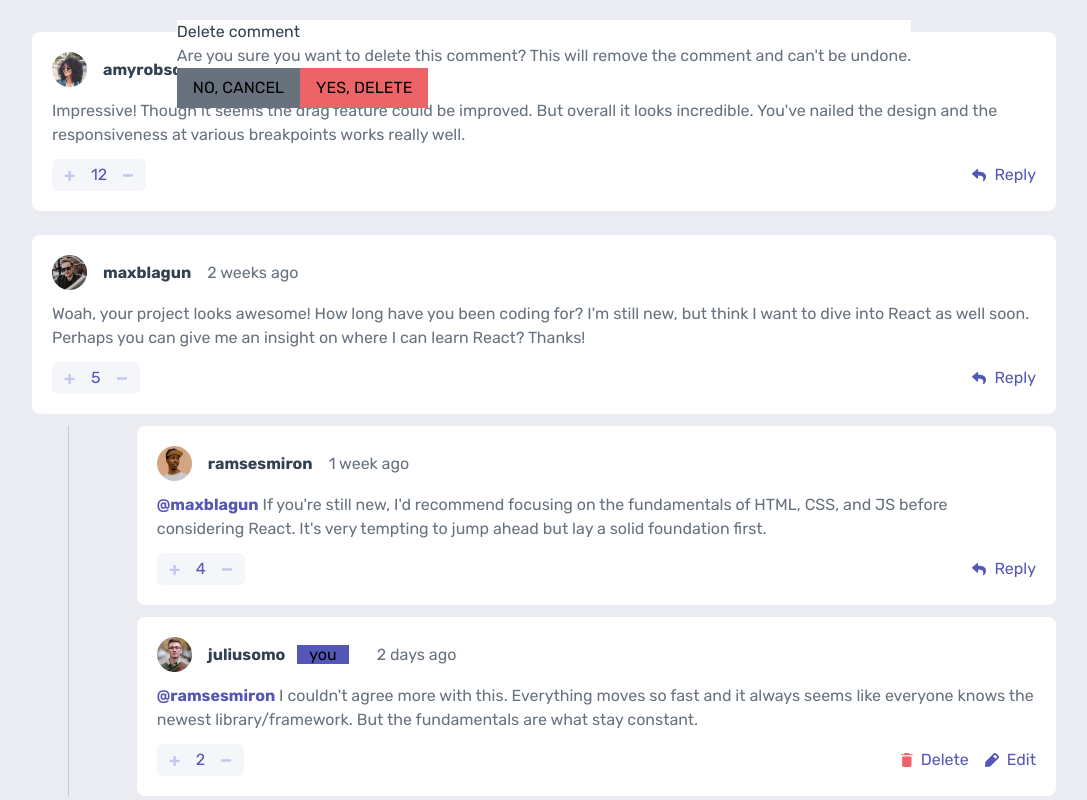
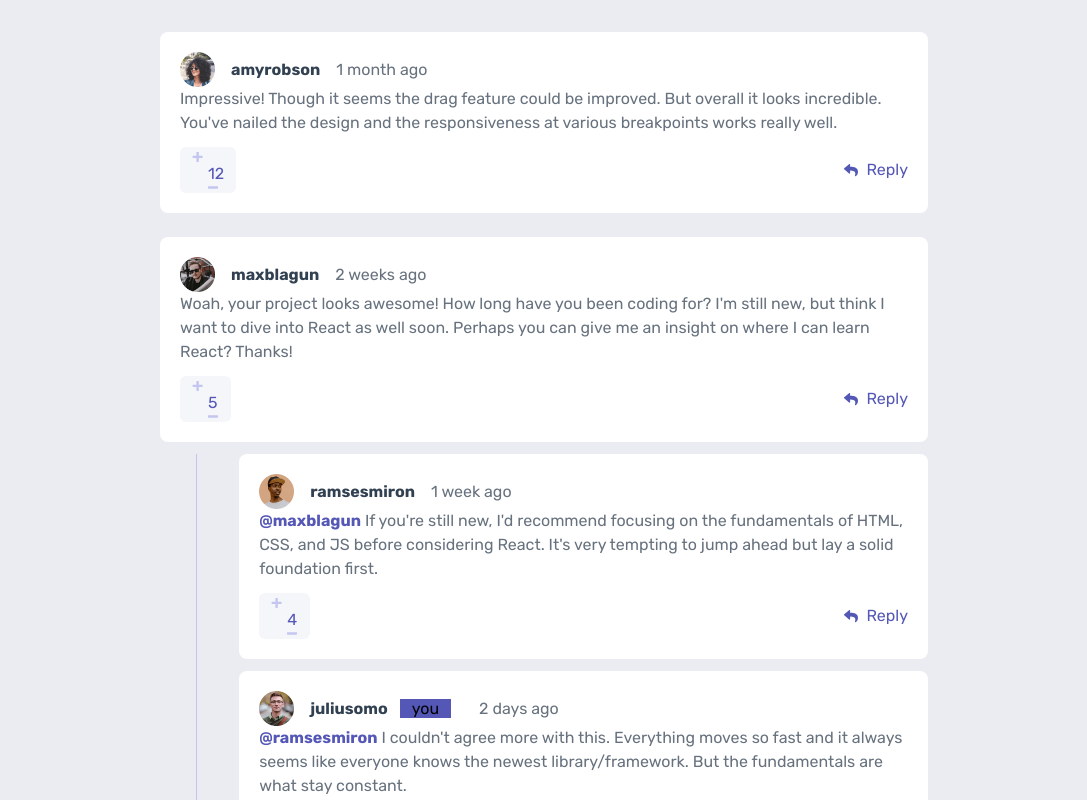
Before and after one commit to NinfarZ/interactive-comments-section, a Next.js app: page / in a window 1280 px wide. Shown: the top 800 px of the page, without its empty margins (96-1183 px from the left). Built offline with nearby package versions, Linux system fonts and the light colour scheme.

Commit message:
Updated delete button warning

```diff
--- a/pages/Comment.js
+++ b/pages/Comment.js
@@ -2,6 +2,7 @@ import React from 'react'
 import { useState, useEffect, useRef } from 'react'
 import SendComment from './SendComment'
 import moment from 'moment/moment'
+import DeleteWarning from './DeleteWarning'
 
 
 export default function Comment(props) {
@@ -11,26 +12,48 @@ export default function Comment(props) {
     const [isReplying, setIsReplying] = useState(false)
     const [userScore, setUserScore] = useState(0)
     const [isVisible, setIsVisible] = useState(true)
+    const [showDeleteWarning, setShowDeleteWarning] = useState(false);
 
+    function handleShowWarning() {
+        setShowDeleteWarning(true)
+    }
 
     function like() {
-        if (userScore === 1) return
+        if (userScore === -1) return
+        if (userScore === 1) {
+            setScore(score - 1)
+            setUserScore(0)
+        } else {
             setScore(score + 1)
-        setUserScore(userScore + 1)
+            setUserScore(1)
+        }
+
+        console.log("score: ", score)
+        console.log("userscore: ", userScore)
     }
 
     function dislike() {
-        if (userScore === - 1) return
+        if (userScore === 1) return
+        if (userScore === -1) {
+            setScore(score + 1)
+            setUserScore(0)
+        } else {
             setScore(score - 1)
-        setUserScore(userScore - 1)
+            setUserScore(-1)
+        }
     }
 
     function handleHasReplied() {
         setIsReplying(false)
     }
 
-    function removeComment() {
+    function confirmDelete() {
         setIsVisible(false)
+        setShowDeleteWarning(false)
+    }
+
+    function cancelDelete() {
+        setShowDeleteWarning(false)
     }
 
     function editComment() {
@@ -59,11 +82,11 @@ export default function Comment(props) {
         if (props.username === props.currentUser.username) {
             return (
                 <>
-                    <button onClick={removeComment} className='flex space-x-2 items-center py-1 '>
+                    <button onClick={handleShowWarning} className='flex space-x-2 items-center py-1 hover:opacity-50'>
                         <img src='images/icon-delete.svg' alt='delete' />
                         <p className='text-Moderate-blue '>Delete</p>
                     </button>
-                    <button onClick={editComment} className='flex space-x-2 items-center py-1 '>
+                    <button onClick={editComment} className='flex space-x-2 items-center py-1 hover:opacity-50'>
                         <img src='images/icon-edit.svg' alt='edit' />
                         <p className='text-Moderate-blue '>Edit</p>
                     </button>
@@ -71,7 +94,7 @@ export default function Comment(props) {
             )
         }
         return (
-            <button onClick={handleIsReplying} className='flex space-x-2 items-center py-1 '>
+            <button onClick={handleIsReplying} className='flex space-x-2 items-center py-1 hover:opacity-50'>
                 <img src='images/icon-reply.svg' alt='reply' />
                 <p className='text-Moderate-blue '>Reply</p>
             </button>
@@ -80,17 +103,24 @@ export default function Comment(props) {
 
     return (
         <>
-            {isVisible && (
+            {showDeleteWarning && (<>
+                <div className='fixed inset-0 flex items-center justify-center z-10 bg-Dark-blue bg-opacity-50'>
+                    <DeleteWarning onCancel={cancelDelete} onDelete={confirmDelete} />
+                </div>
+            </>)}
+
+            {isVisible && (<div>
+                <div className='bg-White m-3 p-5 rounded-lg max-w-3xl space-y-3'>
                     <div>
-                    <div className='bg-White m-3 p-5 rounded-lg max-w-5xl space-y-3'>
                         <div className='flex justify-start items-center space-x-4'>
                             <img src={props.image.png} width={35} height={35} alt='pfp' />
                             <Username />
                             <span className='text-Grayish-Blue'>{props.createdAt}</span>
                         </div>
                         <Content setIsEditing={setIsEditing} replyingTo={props.replyingTo} content={props.content} isEditing={isEditing} />
+                    </div>
                     <div className='flex justify-between my-3'>
-                            <div className='flex space-x-4 bg-Very-light-gray px-3 py-1 rounded-md'>
+                        <div className='flex md:flex-col space-x-4 bg-Very-light-gray px-3 py-1 rounded-md'>
                             <button onClick={like}>
                                 <img src='images/icon-plus.svg' alt='like' />
                             </button>
@@ -108,10 +138,7 @@ export default function Comment(props) {
                 {isReplying && (
                     <SendComment buttonText={'REPLY'} hasReplied={handleHasReplied} submitComment={props.handleReply} image={props.currentUser.image.png} replyingTo={props.username} />
                 )}
-                </div>
-
-
-            )}
+            </div>)}
         </>
     )
 }
@@ -149,7 +176,7 @@ function ContentEdit(props) {
                 className='bg-White border resize-none border-Light-gray py-2 px-5 rounded-md placeholder:text-start text-Grayish-Blue'
                 placeholder='Add a comment...' />
             <div className='flex justify-end my-4'>
-                <button onClick={handleEditSubmit} className='bg-Moderate-blue px-3 py-1 rounded-md'>UPDATE</button>
+                <button onClick={handleEditSubmit} className='bg-Moderate-blue px-3 py-1 rounded-md hover:opacity-50'>UPDATE</button>
             </div>
 
         </div>
--- a/pages/DeleteWarning.js
+++ b/pages/DeleteWarning.js
@@ -1,16 +1,17 @@
 import React from 'react'
 
-export default function DeleteWarning() {
+export default function DeleteWarning(props) {
     return (
-        <div className='absolute m-auto'>
-            <div className='bg-White'>
-                <h1 className='text-Dark-blue'>Delete comment</h1>
-                <p className='text-Grayish-Blue'>Are you sure you want to delete this comment? This will remove the comment and can't be undone.</p>
+        <div className='flex flex-col max-w-sm bg-White p-6 space-y-4 rounded-lg mx-4'>
+            <div className=' flex flex-col justify-start'>
+                <h1 className='text-Dark-blue text-lg font-medium'>Delete comment</h1>
+                <p className='text-Grayish-Blue pt-3'>Are you sure you want to delete this comment? This will remove the comment and can't be undone.</p>
             </div>
-            <div>
-                <button className='bg-Grayish-Blue px-4 py-2'>NO, CANCEL</button>
-                <button className='bg-Soft-Red px-4 py-2'>YES, DELETE</button>
+            <div className='flex justify-between'>
+                <button onClick={props.onCancel} className='bg-Grayish-Blue px-8 py-3 rounded-lg hover:opacity-50'>NO, CANCEL</button>
+                <button onClick={props.onDelete} className='bg-Soft-Red px-8 py-3 rounded-lg hover:opacity-50'>YES, DELETE</button>
             </div>
         </div>
+
     )
 }
--- a/pages/SendComment.js
+++ b/pages/SendComment.js
@@ -19,7 +19,7 @@ export default function SendComment(props) {
 
             <div className='flex justify-between py-2'>
                 <img src={props.image} width={35} height={35} alt='pfp' />
-                <button onClick={handleCommentSubmit} className='bg-Moderate-blue px-5 py-1 rounded-md'>{buttonText}</button>
+                <button onClick={handleCommentSubmit} className='bg-Moderate-blue px-5 py-1 rounded-md hover:opacity-50'>{buttonText}</button>
             </div>
         </div>
     )
--- a/pages/index.js
+++ b/pages/index.js
@@ -6,18 +6,13 @@ import SendComment from './SendComment'
 import CommentBlock from './CommentBlock'
 import commentsData from './api/data.json'
 import moment from 'moment/moment'
-import DeleteWarning from './DeleteWarning'
+
 
 export default function Home() {
 
 
   const currentUser = commentsData.currentUser
   const [commentSection, setCommentSection] = useState(commentsData.comments)
-
-
-  // const handleNewComment = () => {
-  //   setCommentCount(prev => prev + 1)
-  // }
 
 
   function buildCommentSection(comments) {
@@ -32,24 +27,6 @@ export default function Home() {
   }
 
 
-  // function buildComment(comment) {
-
-  //   return (
-  //     <>
-  //       <div>
-  //         {commentSection.map((comment, index) => (
-  //           <CommentBlock
-  //             currentUser={currentUser}
-  //             commentId={comment.id}
-  //             key={index}
-  //             comment={comment}
-  //           />
-  //         ))}
-
-  //       </div>
-  //     </>
-  //   )
-  // }
 
   function buildCommentObj(text) {
     const date = moment()
@@ -80,7 +57,6 @@ export default function Home() {
         <link rel="icon" href="/favicon.ico" />
       </Head>
       <main className='bg-Light-gray min-h-screen font-rubik pt-5 flex justify-center relative'>
-        <DeleteWarning />
 
         <section className='flex flex-col '>
           {buildCommentSection(commentSection)}
```
Also changed, not shown: pages/CommentBlock.js (+7 -3 lines). Lines whose indentation alone changed are shown as unchanged.
